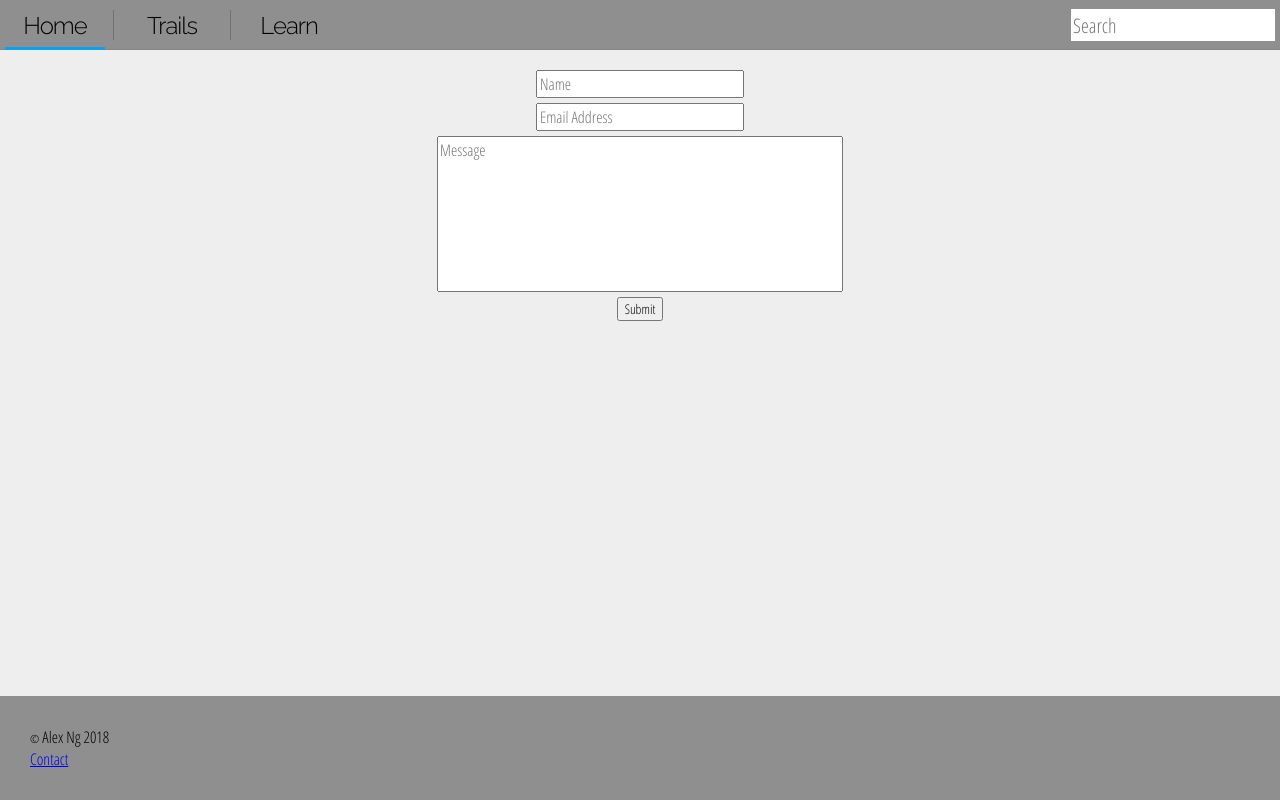
After one commit to Gnxela/COMP20030-Project, a PHP site: page /contact.php in a window 1280 px wide. The commit adds this page. Run offline with PHP 8.4, Linux system fonts and the light colour scheme.

Commit message:
CSS changes and fixed footer.

```diff
--- /dev/null
+++ b/contact.php
@@ -0,0 +1,42 @@
+<?php
+include "lib.php";
+
+?>
+<!DOCTYPE html>
+<html lang="en">
+	<head>
+		<?php createHead("Contact") ?>
+		<link href="css/contact.css" type="text/css" rel="stylesheet">
+	</head>
+	<body>
+		<div class="content">
+			<?php createHeader("home") ?>
+			<div class="wrapper">
+				<?php
+					if (isset($_POST['content'])) {
+				?>
+				<h2>
+					Message recieved!
+				</h2>
+				<?php
+					} else {//Doing it the lazy way here.
+				?>
+				<form method="POST" action="contact.php">
+					<!--<lable for="name">Name: </lable>-->
+					<input type="text" name="name" placeholder="Name" required />
+					<br>
+					<!--<lable for="email">Email: </lable>-->
+					<input type="text" name="email" placeholder="Email Address" required />
+					<br>
+					<textarea name="content" placeholder="Message" required ></textarea>
+					<br>
+					<input type="submit" />
+				</form>
+				<?php
+					}
+				?>
+			</div>
+		</div>
+		<?php createFooter(); ?>
+	</body>
+</html>
--- /dev/null
+++ b/css/contact.css
@@ -0,0 +1,26 @@
+.wrapper {
+	margin-top: 20px;
+	text-align: center;
+}
+
+.wrapper form {
+	margin-left: auto;
+	margin-right: auto;
+	max-width: 700px;
+}
+
+.wrapper input[type=text] {
+	margin-bottom: 5px;
+	width: 200px;
+	font-size: 16px;
+}
+
+.wrapper textarea {
+	width: 400px;
+	height: 150px;
+	resize: none;
+	font-size: 16px;
+}
+
+.wrapper lable {
+}
--- a/css/global.css
+++ b/css/global.css
@@ -16,6 +16,12 @@ h1, h2, h3 {
 
 #wrap {
 	height: 100%;
+}
+
+.copyright {
+	display: inline-block;
+	vertical-align: middle;
+	font-size: 0.7em;
 }
 
 .headerContainer {
@@ -78,9 +84,9 @@ h1, h2, h3 {
 }
 
 .header input {
-	height: 36px;
+	height: 28px;
 	border: none;
-	margin: 0px;
+	margin-top: 4px;
 	padding: 2px;
 	width: 200px;
 	font-size: 20px;
@@ -91,9 +97,15 @@ h1, h2, h3 {
 	background-color: rgb(143, 143, 143);
 }
 
+.footer.stick {
+	position: fixed;
+	bottom: 0px;
+	left: 0px;
+	right: 0px;
+}
+
 .footer > .container {
-	position: relative;
-	left: 50%;
-	transform: translate(-50%);
+	margin-left: auto;
+	margin-right: auto;
 	max-width: 1475px;
 }
--- a/js/global.js
+++ b/js/global.js
@@ -2,6 +2,7 @@
 $(document).ready(function() {
 	headerScroll();
 	$(window).scroll(headerScroll);
+	footerUpdate();
 });
 
 function headerScroll() {
@@ -14,3 +15,11 @@ function headerScroll() {
 		header.removeClass("stuck");
 	}
 }
+
+function footerUpdate() {
+	if ($(document).height() <= $(window).height()) {
+		$(".footer").addClass("stick");
+	} else {
+		$(".footer").removeClass("stick");
+	}
+}
--- a/js/trails.js
+++ b/js/trails.js
@@ -74,6 +74,7 @@ function updateTiles() {
 		$(".tile-wrapper").find(".tile").each(function() {
 			$(this).removeClass("hidden");
 		});
+		footerUpdate();
 		return;
 	}
 
@@ -92,4 +93,5 @@ function updateTiles() {
 			}
 		}
 	});
+	footerUpdate();
 }
--- a/lib.php
+++ b/lib.php
@@ -17,7 +17,7 @@ function createHeader($page) {
 				<div class="seperator"></div>
 				<a href="learn.php"><div class="button' . ($page == "learn" ? " selected" : "") . '"><h2>Learn</h2></div></a>
 				<div class="right">
-					<input type="input" placeholder="Search"/>
+					<input type="text" placeholder="Search"/>
 				</div>
 			</div>
 		</div>';
@@ -26,7 +26,9 @@ function createHeader($page) {
 function createFooter() {
 	echo '<div class="footer">
 			<div class="container">
-				Test
+				<div class="copyright">&copy;</div> Alex Ng ' . date("Y") . '
+				<br>
+				<a href="contact.php">Contact</a>
 			</div>
 		</div>';
 }
```
Also changed, not shown: about.php (added, +16 -0 lines), css/index.css (+6 -8 lines), css/trail.css (added, +10 -0 lines), css/trails.css (+5 -6 lines), index.php (+14 -15 lines), trail.php (+7 -5 lines).
